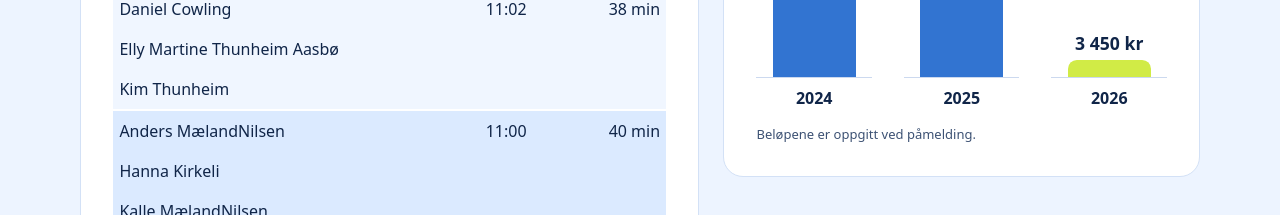
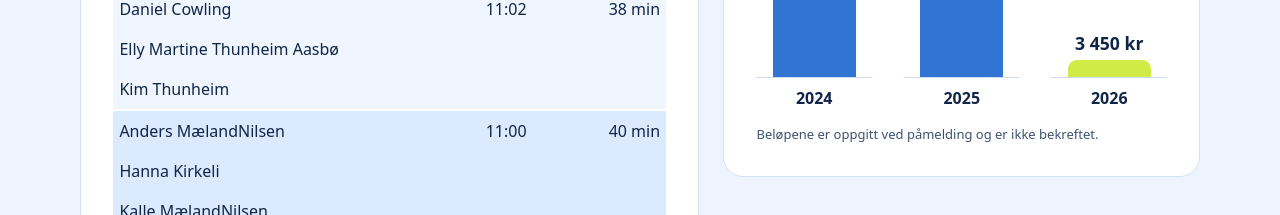
Before and after one commit to team-ryfylke/julelopet, a plain HTML site: page index.html in a window 1280 px wide. Shown: the part 1140-1355 px from the top of the page. Drawn offline with Linux system fonts and the light colour scheme.

Commit message:
Presiser at støttebeløpene ikke er bekreftet

```diff
--- a/index.html
+++ b/index.html
@@ -94,7 +94,7 @@
         <h2 id="donations-title">Støtte til Varmestuens Venner</h2>
         <p class="note">2026 er hittil i år.</p>
         <div class="chart" id="donations"></div>
-        <p class="chart-note">Beløpene er oppgitt ved påmelding.</p>
+        <p class="chart-note">Beløpene er oppgitt ved påmelding og er ikke bekreftet.</p>
       </section>
     </aside>
     <noscript>Slå på JavaScript for å vise deltakerlisten og støtten.</noscript>
```
